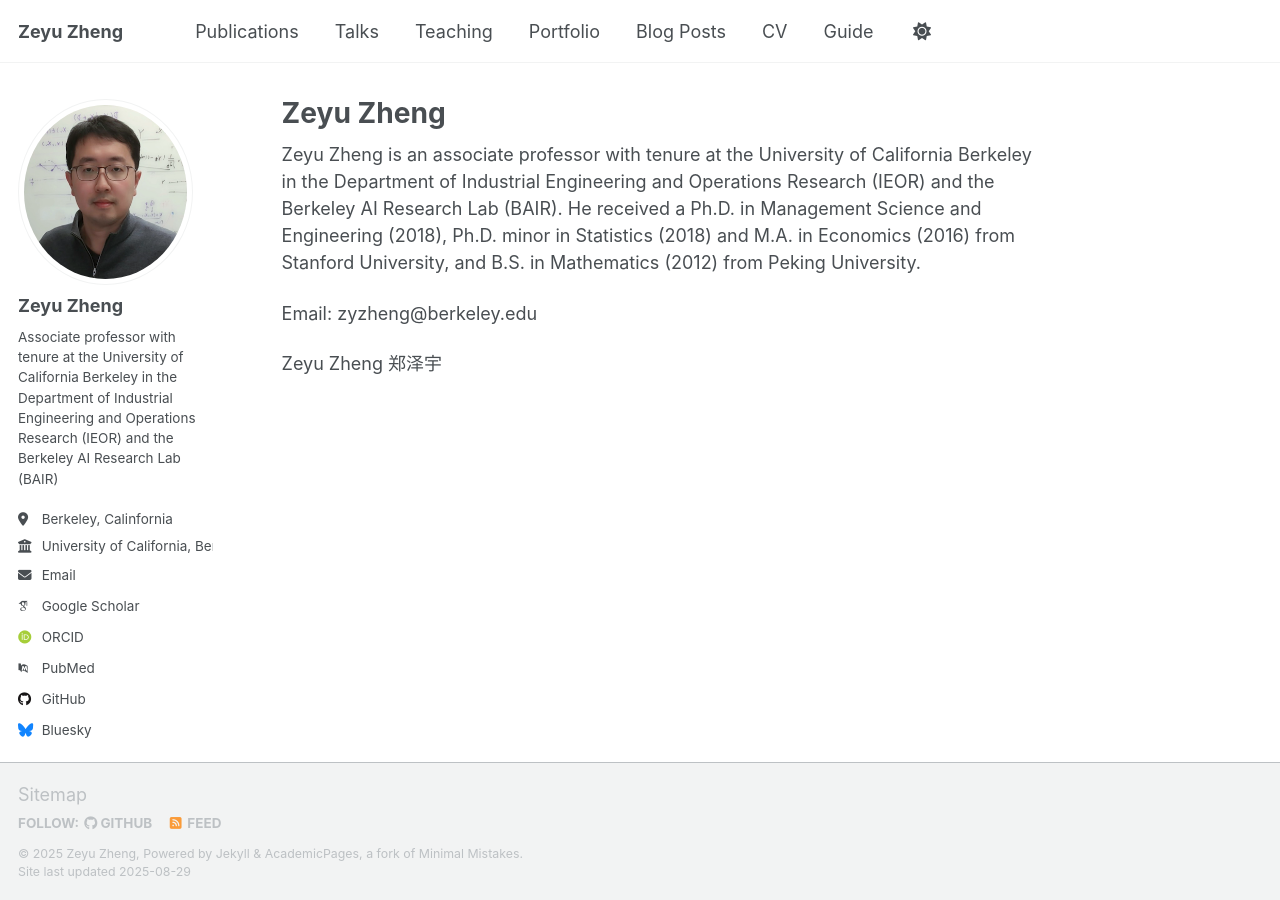
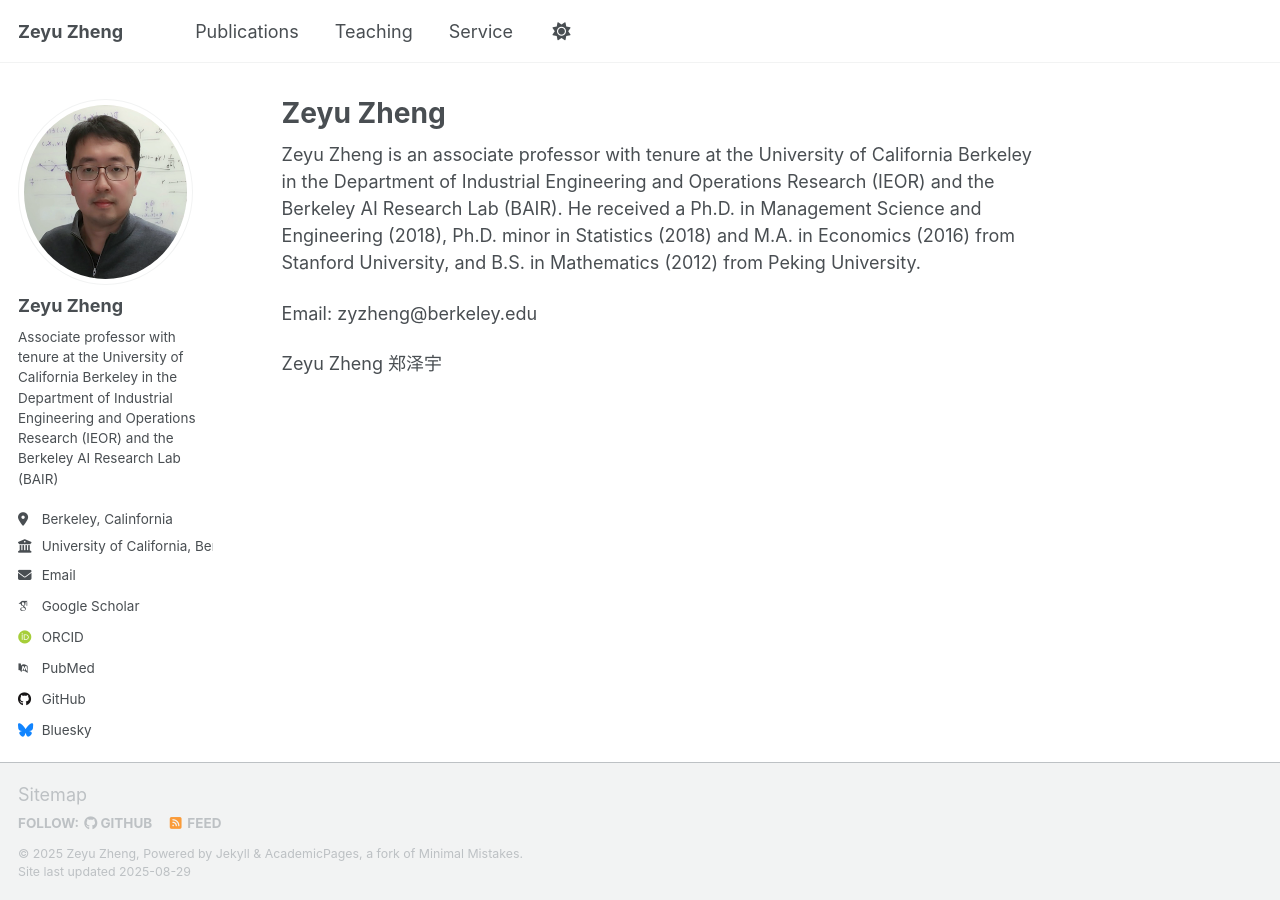
Before and after one commit to zheng80/zheng80.github.io, a Jekyll site: the page built from _pages/about.md, in a window 1280 px wide. Built offline with Jekyll 4.4.1, drawn with Linux system fonts in a browser that asks for light colours; some web fonts are replaced; a script that is not in the unit is left out.

Commit message:
Update navigation.yml

```diff
--- a/_data/navigation.yml
+++ b/_data/navigation.yml
@@ -11,23 +11,23 @@ main:
   - title: "Publications"
     url: /publications/
 
-  - title: "Talks"
-    url: /talks/
+  # - title: "Talks"
+  #   url: /talks/
 
   - title: "Teaching"
     url: /teaching/
 
-  - title: "Portfolio"
+  - title: "Service"
     url: /portfolio/
 
-  - title: "Blog Posts"
-    url: /year-archive/
+  # - title: "Blog Posts"
+  #   url: /year-archive/
 
-  - title: "CV"
-    url: /cv/
+  # - title: "CV"
+  #   url: /cv/
 
   # - title: "CV"
   #   url: /cv-json/
 
-  - title: "Guide"
-    url: /markdown/
+  # - title: "Guide"
+  #   url: /markdown/
```
